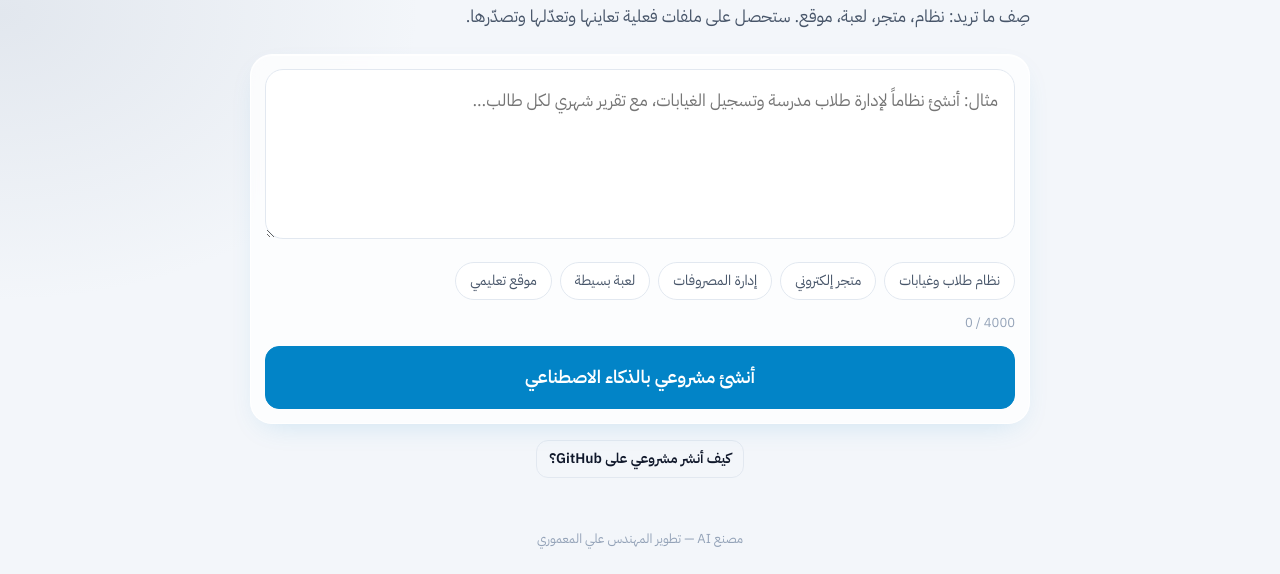
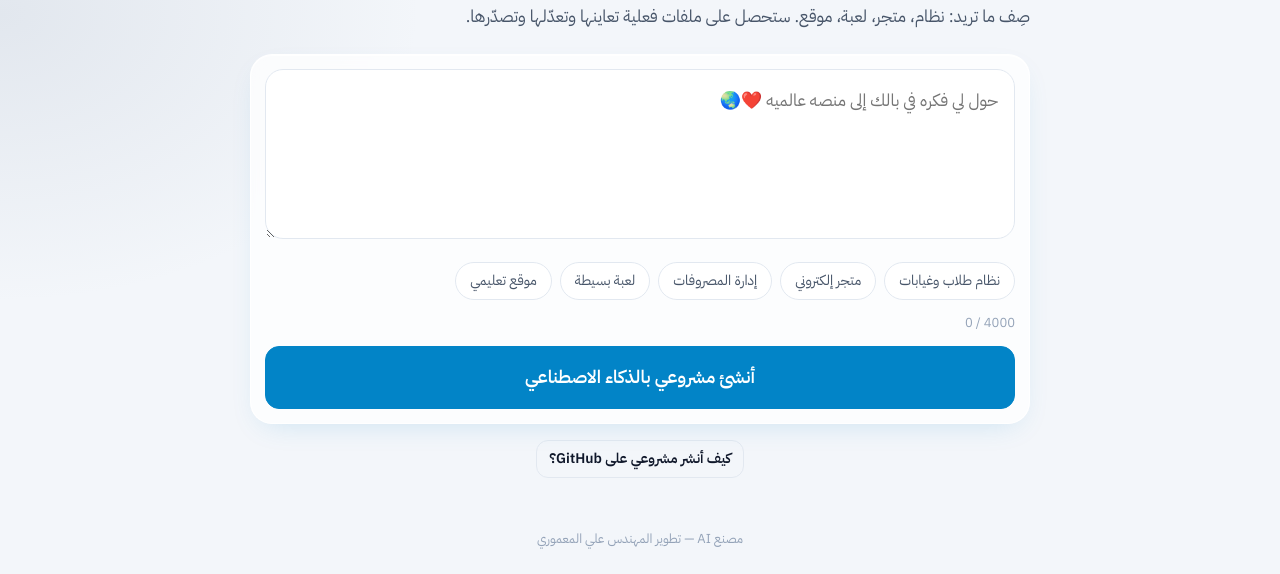
Before and after one commit to alioommzzxx-ops/alisosj73, a plain HTML site: page index.html in a window 1280 px wide. Shown: the part 226-800 px from the top of the page. Drawn offline with Linux system fonts and the light colour scheme.

Commit message:
Update index.html

```diff
--- a/index.html
+++ b/index.html
@@ -177,7 +177,7 @@ footer{text-align:center;color:var(--ink3);font-size:13px;padding:10px 16px 24px
       <p class="sub">صِف ما تريد: نظام، متجر، لعبة، موقع. ستحصل على ملفات فعلية تعاينها وتعدّلها وتصدّرها.</p>
       <div id="key-warn" class="notice hidden"></div>
       <div class="idea glass">
-        <textarea id="idea" placeholder="مثال: أنشئ نظاماً لإدارة طلاب مدرسة وتسجيل الغيابات، مع تقرير شهري لكل طالب…" maxlength="4000"></textarea>
+        <textarea id="idea" placeholder="حول لي فكره في بالك إلى منصه عالميه ❤️🌏 " maxlength="4000"></textarea>
         <div class="chips" id="chips"></div>
         <div class="idea-foot"><span class="count" id="count">0 / 4000</span></div>
         <button type="button" class="btn primary go" id="go">أنشئ مشروعي بالذكاء الاصطناعي</button>
```
